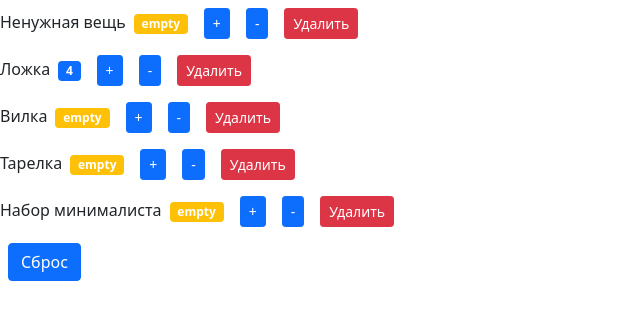
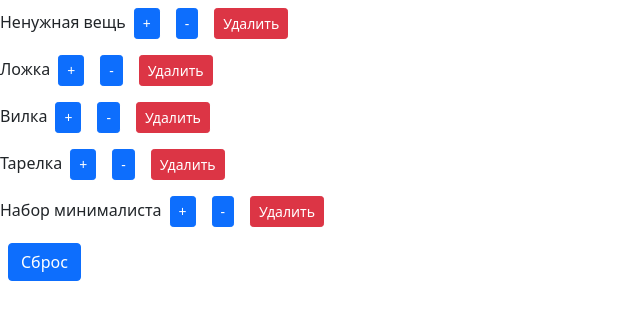
Before and after one commit to AndrewPerepelkin/result-school-react-components-composition, a React (Create React App) app in the folder my-app/: page / in a window 1280 px wide. Shown: the top 320 px of the page, without its empty margins (0-640 px from the left). Built offline with nearby package versions, Linux system fonts and the light colour scheme.

Commit message:
refactor: added value destructurisation

```diff
--- a/my-app/src/components/counter.jsx
+++ b/my-app/src/components/counter.jsx
@@ -1,13 +1,13 @@
 import React from "react";
 const Counter = (props) => {
-    // const [value, setValue] = useState(props.value);
+const {value} = props.value;
 
     const formatValue = () => {
-        return props.value === 0 ? "empty" : props.value;
+        return value === 0 ? "empty" : value;
     };
     const getBageClasses = () => {
         let classes = "badge m-2 ";
-        classes += props.value === 0 ? "bg-warning" : "bg-primary";
+        classes += value === 0 ? "bg-warning" : "bg-primary";
         return classes;
     };
 
```
